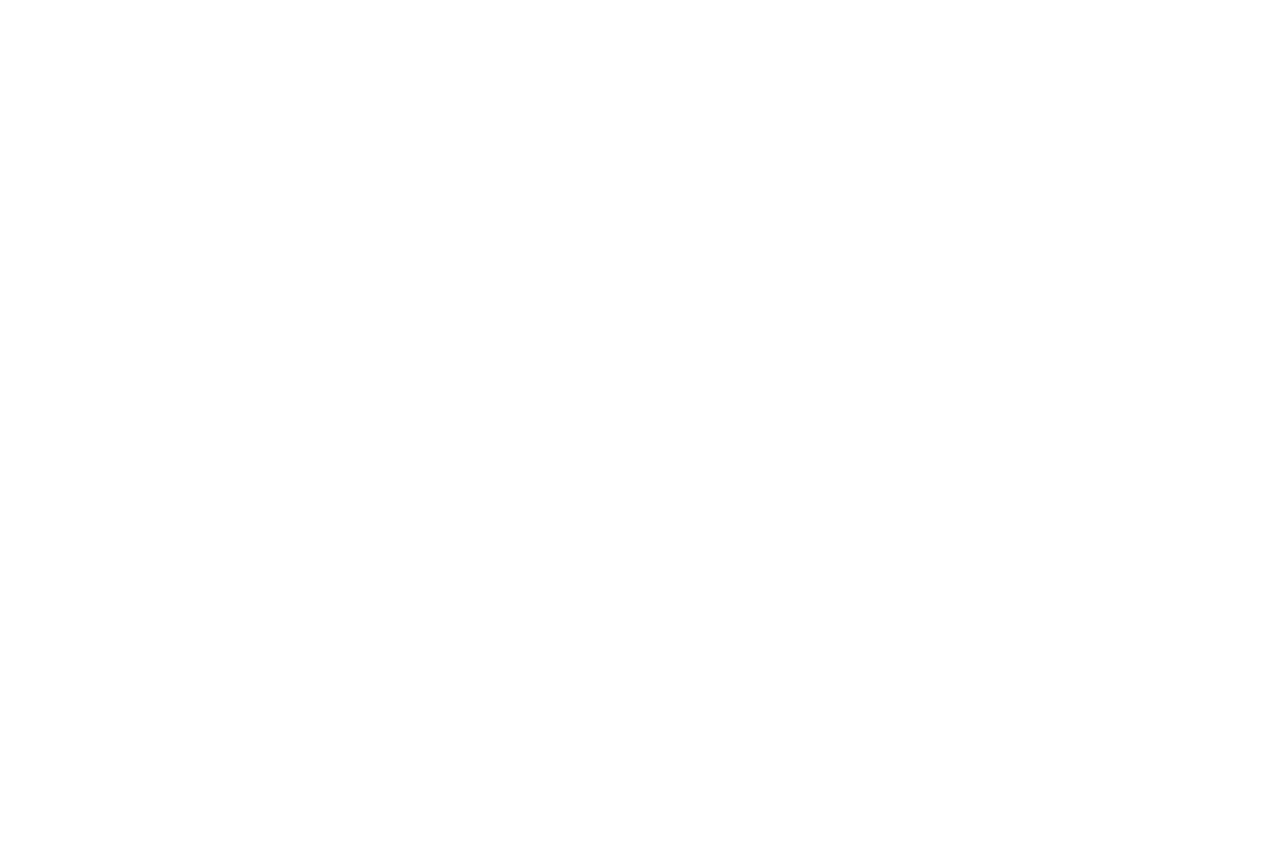
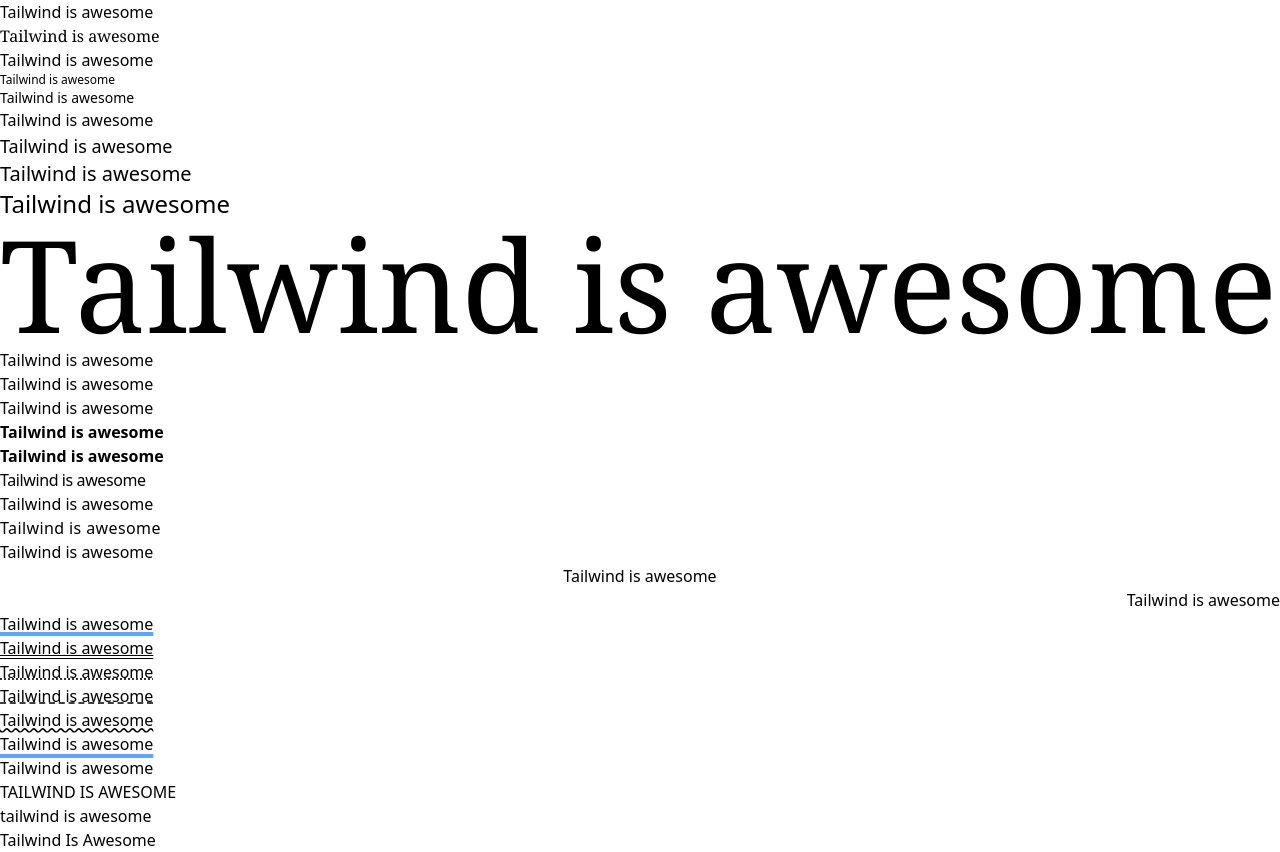
Before and after one commit to brett-grentell/Tailwind-css, a plain HTML site: page tailwind-sandbox-main/tailwind-sandbox-main/tailwind-sandbox-starter/04-typography/index.html in a window 1280 px wide. Before the commit the page ends 800 px from the top, so only its background shows below. Drawn offline with nearby package versions, Linux system fonts and the light colour scheme; a web font is replaced by a local one.

Commit message:
04-typography

```diff
--- a/tailwind-sandbox-main/tailwind-sandbox-main/tailwind-sandbox-starter/04-typography/index.html
+++ b/tailwind-sandbox-main/tailwind-sandbox-main/tailwind-sandbox-starter/04-typography/index.html
@@ -4,27 +4,77 @@
     <meta charset="UTF-8" />
     <meta http-equiv="X-UA-Compatible" content="IE=edge" />
     <meta name="viewport" content="width=device-width, initial-scale=1.0" />
+    <link rel="preconnect" href="https://fonts.googleapis.com" />
+    <link rel="preconnect" href="https://fonts.gstatic.com" crossorigin />
+    <link
+      href="https://fonts.googleapis.com/css2?family=Tapestry&display=swap"
+      rel="stylesheet"
+    />
     <script src="https://cdn.tailwindcss.com"></script>
+    <script>
+      tailwind.config = {
+        theme: {
+          fontFamily: {
+            serif: ["Tapestry", "Georgia"],
+          },
+        },
+      };
+    </script>
     <title>Typography</title>
   </head>
   <body>
     <!-- Font Family -->
+    <div class="font-sans">Tailwind is awesome</div>
+    <div class="font-serif">Tailwind is awesome</div>
+    <div class="font-mono">Tailwind is awesome</div>
 
     <!-- Font Size -->
+    <div class="text-xs">Tailwind is awesome</div>
+    <div class="text-sm">Tailwind is awesome</div>
+    <div class="text-base">Tailwind is awesome</div>
+    <div class="text-lg">Tailwind is awesome</div>
+    <div class="text-xl">Tailwind is awesome</div>
+    <div class="text-2xl">Tailwind is awesome</div>
+    <div class="text-9xl font-serif">Tailwind is awesome</div>
 
     <!-- Font Weight -->
+    <div class="font-light">Tailwind is awesome</div>
+    <div class="font-normal">Tailwind is awesome</div>
+    <div class="font-medium">Tailwind is awesome</div>
+    <div class="font-semibold">Tailwind is awesome</div>
+    <div class="font-bold">Tailwind is awesome</div>
 
     <!-- Letter Spacing -->
+    <div class="tracking-tight">Tailwind is awesome</div>
+    <div class="tracking-normal">Tailwind is awesome</div>
+    <div class="tracking-wide">Tailwind is awesome</div>
 
     <!-- Text Alignment -->
+    <div class="text-left">Tailwind is awesome</div>
+    <div class="text-center">Tailwind is awesome</div>
+    <div class="text-right">Tailwind is awesome</div>
 
     <!-- Text Decoration -->
+    <div class="underline decoration-4 decoration-blue-400">
+      Tailwind is awesome
+    </div>
 
     <!-- Decoration Style -->
+    <div class="underline decoration-double">Tailwind is awesome</div>
+    <div class="underline decoration-dotted">Tailwind is awesome</div>
+    <div class="underline decoration-dashed">Tailwind is awesome</div>
+    <div class="underline decoration-wavy">Tailwind is awesome</div>
 
     <!-- Decoration Offset -->
+    <div class="underline decoration-4 decoration-blue-400 underline-offset-4">
+      Tailwind is awesome
+    </div>
 
     <!-- Text Transform -->
+    <p class="normal-case">Tailwind is awesome</p>
+    <p class="uppercase">Tailwind is awesome</p>
+    <p class="lowercase">Tailwind is awesome</p>
+    <p class="capitalize">Tailwind is awesome</p>
   </body>
 </html>
 
```
